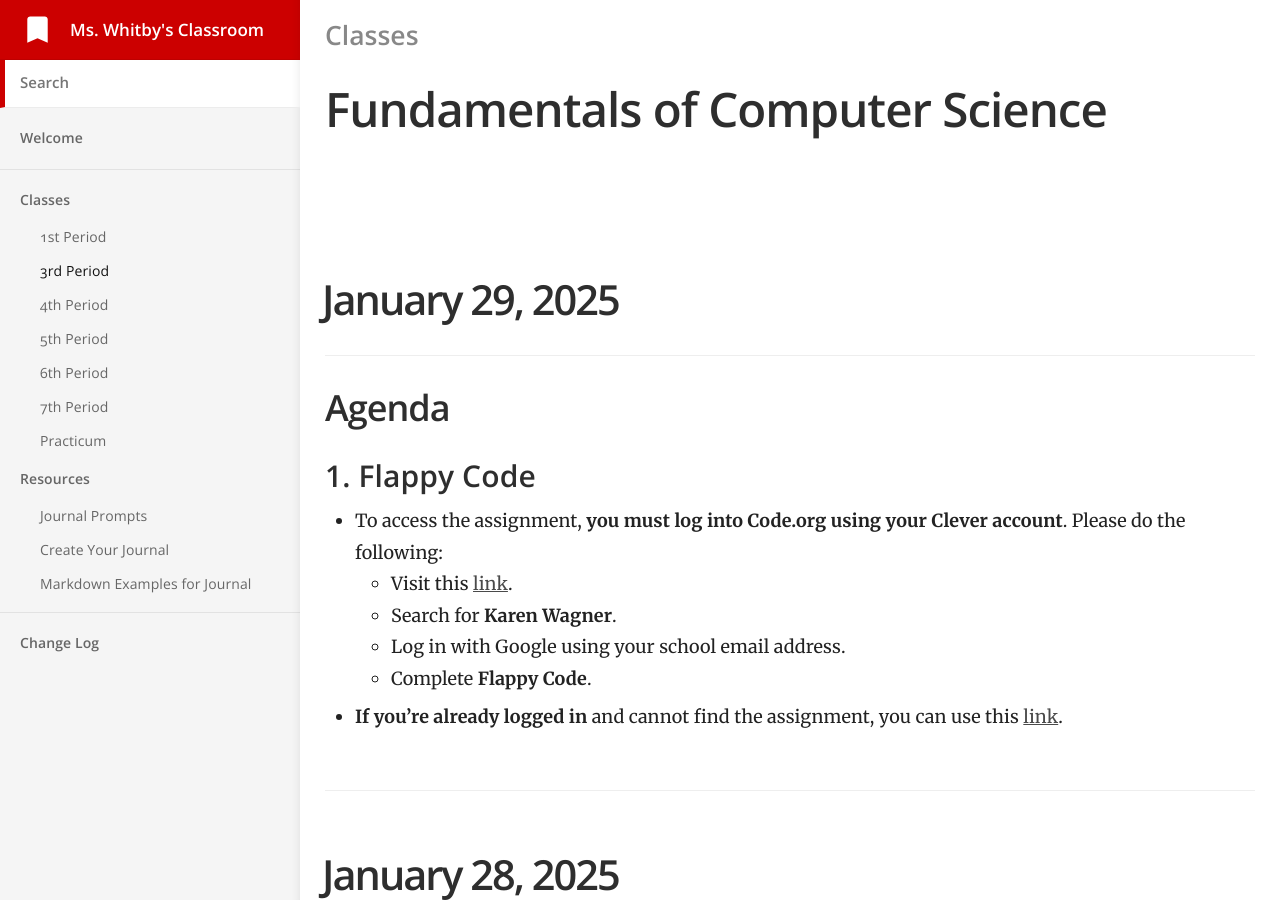
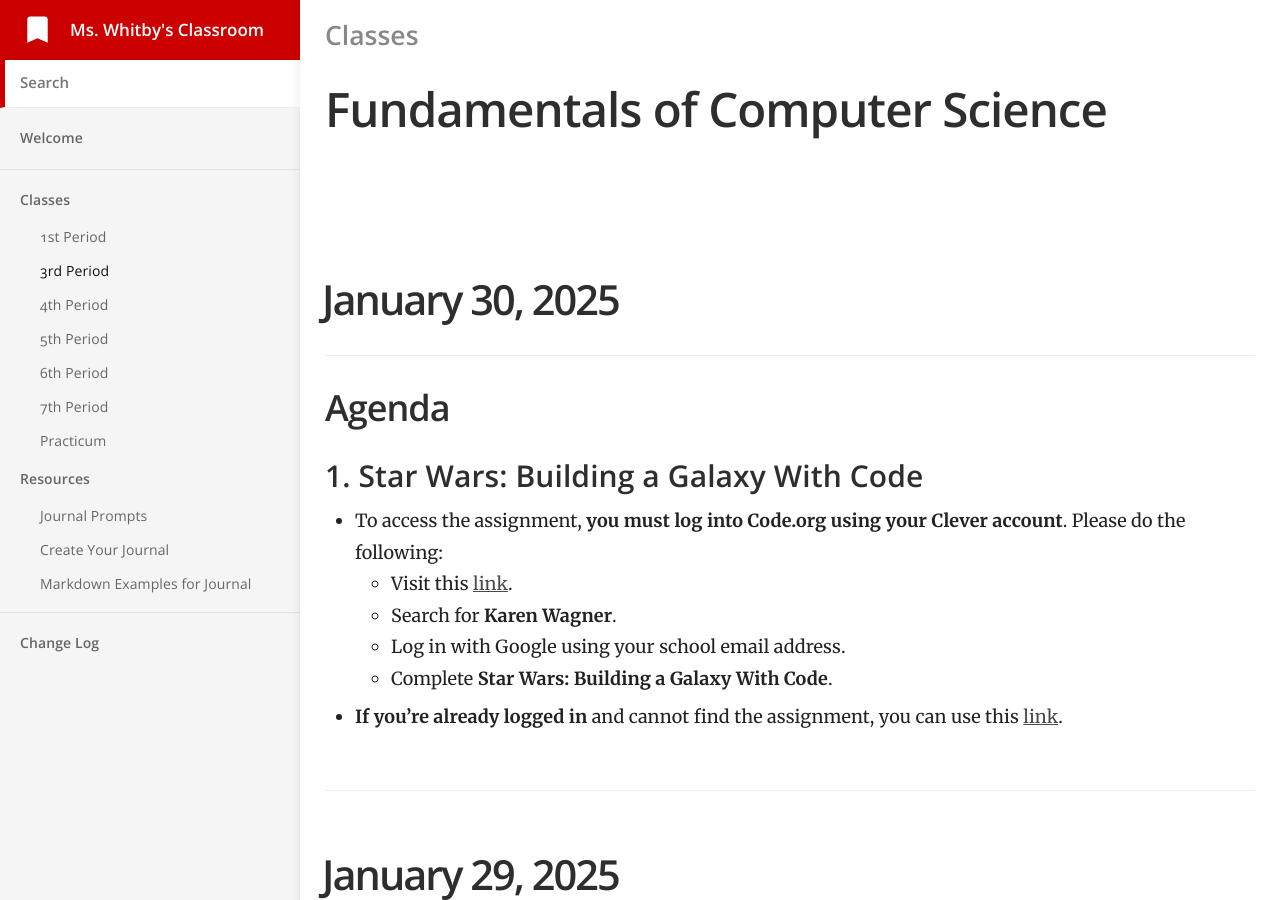
Before and after one commit to mswhitby/classroom, a Jekyll site: the page built from _docs/classes/3rd.md, in a window 1280 px wide and 900 px high. Built offline with Jekyll 4.4.1, drawn with Linux system fonts in a browser that asks for light colours.

Commit message:
Updated lessons

```diff
--- a/_docs/classes/3rd.md
+++ b/_docs/classes/3rd.md
@@ -4,6 +4,22 @@ subtitle: Fundamentals of Computer Science
 category: Classes
 order: 2
 ---
+
+# January 30, 2025
+
+## Agenda
+
+### 1. Star Wars: Building a Galaxy With Code
+
+- To access the assignment, **you must log into Code.org using your Clever account**. Please do the following:
+    - Visit this [link](https://clever.com/oauth/district-picker?client_id=2f27405716644a951b23&redirect_uri=https%3A%2F%2Fstudio.code.org%2Fusers%2Fauth%2Fclever%2Fcallback&response_type=code&state=ede33ff61289cf32708a0f54079cdd23e31d0b0a02b0e0e8).
+    - Search for **Karen Wagner**.
+    - Log in with Google using your school email address.
+    - Complete **Star Wars: Building a Galaxy With Code**.
+
+- **If you're already logged in** and cannot find the assignment, you can use this [link](https://studio.code.org/s/starwarsblocks).
+
+----
 
 # January 29, 2025
 
```
